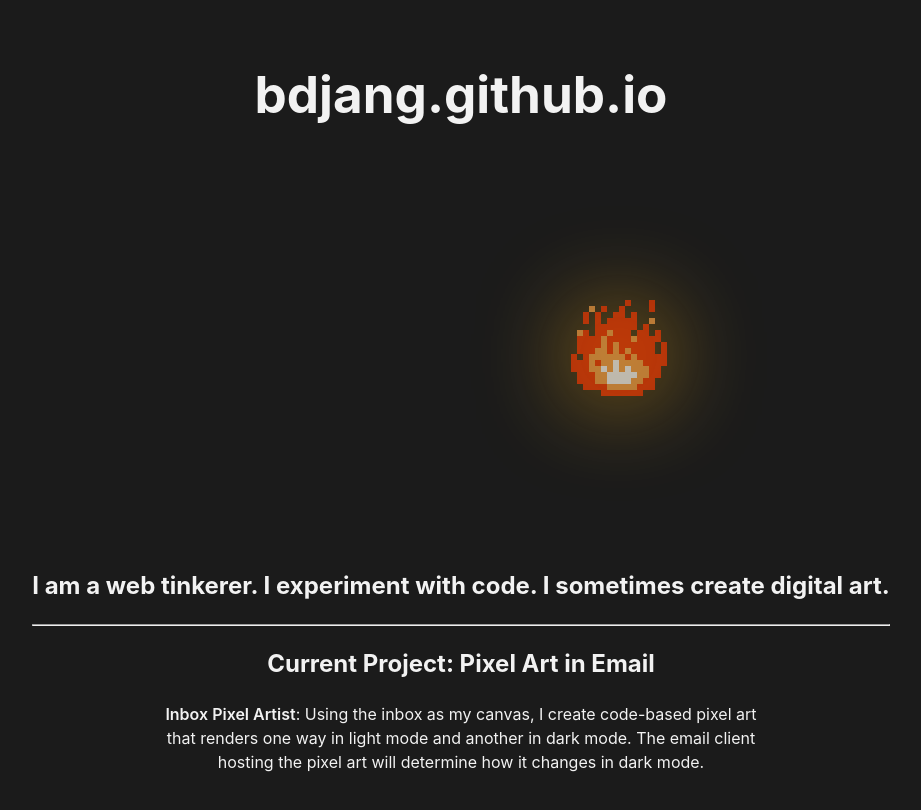
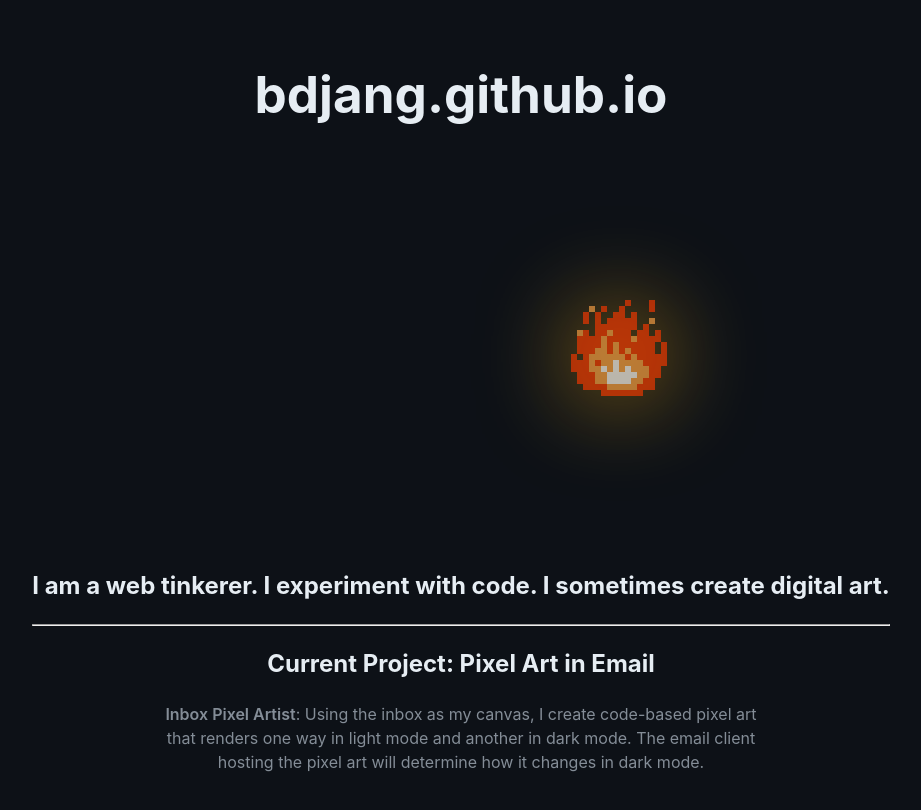
Before and after one commit to bdjang/bdjang.github.io, a React (Vite) app: page / in a window 1280 px wide. Shown: the top 810 px of the page, without its empty margins (179-1100 px from the left). Built offline with nearby package versions, Linux system fonts and the light colour scheme.

Commit message:
Update default colors

```diff
--- a/src/App.css
+++ b/src/App.css
@@ -20,6 +20,9 @@
 }
 .projectDesc p span {
     font-weight: 600;
+}
+.projectDesc p {
+    color: #848d97;
 }
 
 /* PIXEL PANEL */
--- a/src/index.css
+++ b/src/index.css
@@ -23,8 +23,8 @@ a:hover {
 }
 
 body {
-    background-color: #1b1b1b;
-    color: #f2f2f2;
+    background-color: #0d1117;
+    color: #e6edf3;
     margin: 0;
     display: flex;
     place-items: center;
```
